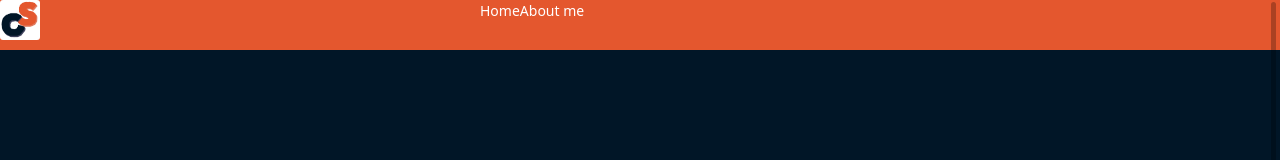
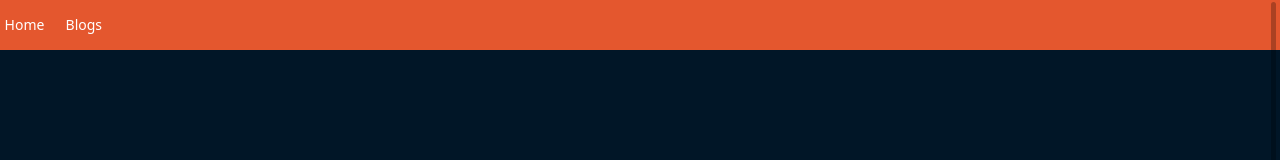
Before and after one commit to ChristopherGordSmith/ChristopherGSmith, a Vue app: page / in a window 1280 px wide. Shown: the top 160 px of the page. Built offline with nearby package versions, Linux system fonts and the light colour scheme.

Commit message:
progress
Made footer with info and a link to my linkedIn profile. Need to update resume and linkedIn.

```diff
--- a/src/App.vue
+++ b/src/App.vue
@@ -5,17 +5,12 @@ import { RouterLink, RouterView } from "vue-router";
 <template>
   <n-layout position="absolute" :native-scrollbar="false">
     <n-layout-header mode="horizontal" style="background: #e4572e">
-      <n-grid style="height: 50px; width: 100%" :cols="4">
-        <n-gi>
-          <n-avatar
-            src="/src/assets/resumelogo.png"
-            :size="40"
-            style="background: #ffffff"
-          />
-        </n-gi>
-        <n-gi :span="2.5" :offset="0.5">
-          <router-link class="topNavigation" to="/">Home</router-link>
-          <router-link class="topNavigation" to="/about">About me</router-link>
+      <n-grid style="height: 50px; width: 100%" :cols="12">
+        <n-gi :span="1">
+          <n-space justify="space-around" align="center" style="height: 100%">
+            <router-link class="topNavigation" to="/">Home</router-link>
+            <router-link class="topNavigation" to="/about">Blogs</router-link>
+          </n-space>
         </n-gi>
       </n-grid>
     </n-layout-header>
@@ -31,26 +26,27 @@ import { RouterLink, RouterView } from "vue-router";
     <n-layout-footer>
       <n-grid
         style="background: #e07a5f; min-height: 100px; width: 100%"
-        :cols="3"
+        :cols="2"
         item-responsive
         :x-gap="100"
       >
         <n-gi>
-          <n-space vertical>
-            <n-h3>item 1 </n-h3>
-            <n-h3>item 2</n-h3>
+          <n-space vertical align="center">
+            <n-h3>Address: Mansfield, TX, 76063</n-h3>
+            <n-h3>Phone: (682)-558-3975</n-h3>
           </n-space>
         </n-gi>
         <n-gi>
-          <n-space vertical>
-            <n-h3>item 1 </n-h3>
-            <n-h3>item 2</n-h3>
-          </n-space>
-        </n-gi>
-        <n-gi>
-          <n-space vertical>
-            <n-h3>item 1 </n-h3>
-            <n-h3>item 2</n-h3>
+          <n-space vertical align="center">
+            <n-h3>Email: christophergsmith3975@gmail.com</n-h3>
+            <n-h3
+              >LinkedIn Profile:
+              <a
+                href="https://www.linkedin.com/in/christophergsmith3975"
+                target="_blank"
+                >www.linkedin.com/in/christophergsmith3975</a
+              ></n-h3
+            >
           </n-space>
         </n-gi>
       </n-grid>
--- a/src/router/index.ts
+++ b/src/router/index.ts
@@ -10,12 +10,12 @@ const router = createRouter({
       component: HomeView
     },
     {
-      path: '/about',
-      name: 'about',
+      path: '/blogs',
+      name: 'blogs',
       // route level code-splitting
       // this generates a separate chunk (About.[hash].js) for this route
       // which is lazy-loaded when the route is visited.
-      component: () => import('../views/AboutView.vue')
+      component: () => import('../views/Blogs.vue')
     }
   ]
 })
```
Also changed, not shown: src/views/Blogs.vue (renamed from src/views/AboutView.vue).
